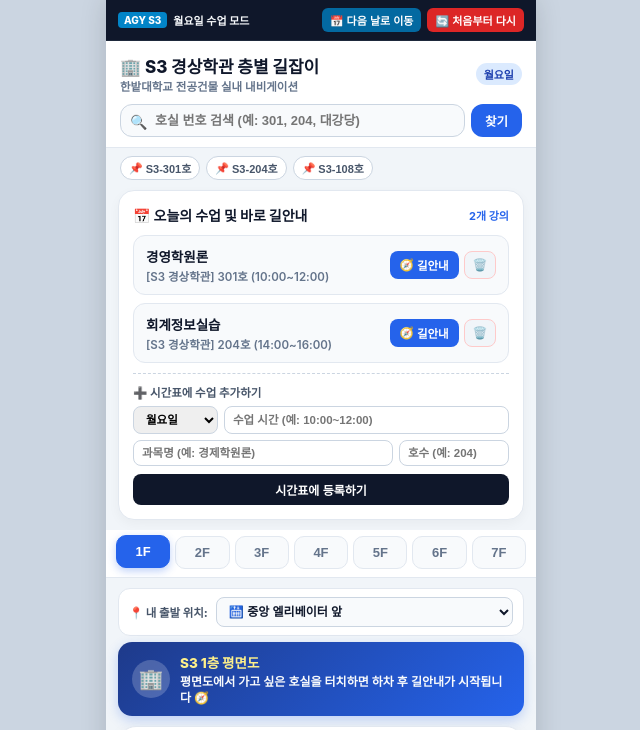
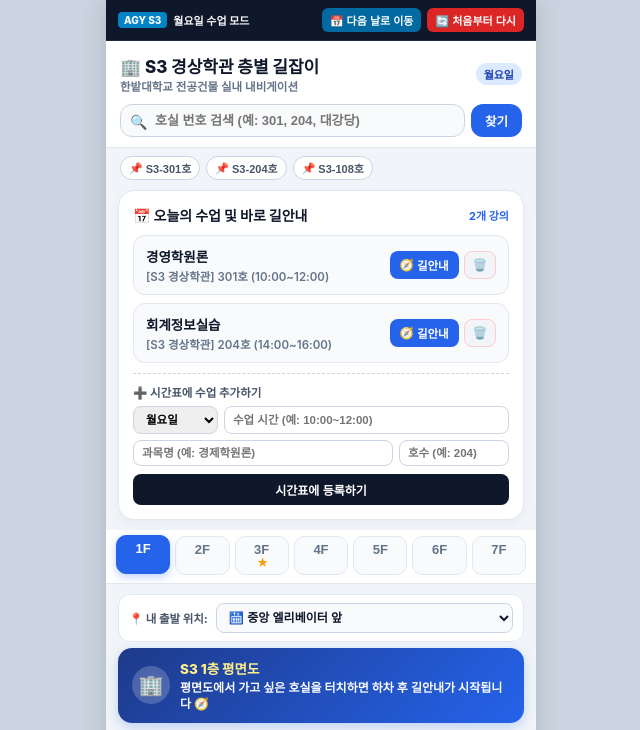
Before and after one commit to min-586/hanbat-s3-map, a plain HTML site: page index.html in a window 1280 px wide. Shown: the top 730 px of the page, without its empty margins (319-959 px from the left). Drawn offline with Linux system fonts and the light colour scheme.

Commit message:
층별 탭 내 즐겨찾기 별표 개수 표시 기능 추가

```diff
--- a/index.html
+++ b/index.html
@@ -234,16 +234,38 @@
     .floor-tab-btn {
       flex: 1;
       min-width: 44px;
-      padding: 8px 4px;
+      padding: 6px 2px 5px;
       text-align: center;
       background: #f8fafc;
       border: 1px solid #e2e8f0;
       border-radius: 10px;
+      cursor: pointer;
+      transition: all 0.15s ease;
+      display: flex;
+      flex-direction: column;
+      align-items: center;
+      justify-content: center;
+    }
+    .floor-tab-btn .floor-tab-num {
       font-size: 13px;
       font-weight: 800;
       color: #64748b;
-      cursor: pointer;
-      transition: all 0.15s ease;
+      line-height: 1.1;
+    }
+    .floor-tab-btn.active .floor-tab-num {
+      color: #ffffff;
+    }
+    .floor-tab-btn .floor-fav-stars {
+      font-size: 9.5px;
+      height: 12px;
+      line-height: 12px;
+      color: #f59e0b;
+      font-weight: 900;
+      letter-spacing: -1.5px;
+      display: inline-block;
+    }
+    .floor-tab-btn.active .floor-fav-stars {
+      color: #fef08a;
     }
     .floor-tab-btn.active {
       background: var(--primary);
@@ -718,13 +740,34 @@
 
     <!-- 4. 층수 퀵 셀렉터 (1F ~ 7F 탭) -->
     <div class="floor-tabs-wrapper">
-      <button class="floor-tab-btn" onclick="switchFloor(1)" id="tab-1F">1F</button>
-      <button class="floor-tab-btn" onclick="switchFloor(2)" id="tab-2F">2F</button>
-      <button class="floor-tab-btn active" onclick="switchFloor(3)" id="tab-3F">3F</button>
-      <button class="floor-tab-btn" onclick="switchFloor(4)" id="tab-4F">4F</button>
-      <button class="floor-tab-btn" onclick="switchFloor(5)" id="tab-5F">5F</button>
-      <button class="floor-tab-btn" onclick="switchFloor(6)" id="tab-6F">6F</button>
-      <button class="floor-tab-btn" onclick="switchFloor(7)" id="tab-7F">7F</button>
+      <button class="floor-tab-btn" onclick="switchFloor(1)" id="tab-1F">
+        <span class="floor-tab-num">1F</span>
+        <span class="floor-fav-stars" id="floor-fav-1F"></span>
+      </button>
+      <button class="floor-tab-btn" onclick="switchFloor(2)" id="tab-2F">
+        <span class="floor-tab-num">2F</span>
+        <span class="floor-fav-stars" id="floor-fav-2F"></span>
+      </button>
+      <button class="floor-tab-btn active" onclick="switchFloor(3)" id="tab-3F">
+        <span class="floor-tab-num">3F</span>
+        <span class="floor-fav-stars" id="floor-fav-3F"></span>
+      </button>
+      <button class="floor-tab-btn" onclick="switchFloor(4)" id="tab-4F">
+        <span class="floor-tab-num">4F</span>
+        <span class="floor-fav-stars" id="floor-fav-4F"></span>
+      </button>
+      <button class="floor-tab-btn" onclick="switchFloor(5)" id="tab-5F">
+        <span class="floor-tab-num">5F</span>
+        <span class="floor-fav-stars" id="floor-fav-5F"></span>
+      </button>
+      <button class="floor-tab-btn" onclick="switchFloor(6)" id="tab-6F">
+        <span class="floor-tab-num">6F</span>
+        <span class="floor-fav-stars" id="floor-fav-6F"></span>
+      </button>
+      <button class="floor-tab-btn" onclick="switchFloor(7)" id="tab-7F">
+        <span class="floor-tab-num">7F</span>
+        <span class="floor-fav-stars" id="floor-fav-7F"></span>
+      </button>
     </div>
 
     <!-- 5. 내 출발 위치 선택 -->
@@ -1238,7 +1281,7 @@
 
       renderFloorCanvas();
       updateDirectionGuide();
-      renderFloorCanvas();
+      updateFloorFavBadges();
       saveState();
     }
 
@@ -1261,7 +1304,7 @@
       state.startLoc = document.getElementById("start-loc-select").value;
       renderFloorCanvas();
       updateDirectionGuide();
-      renderFloorCanvas();
+      updateFloorFavBadges();
       saveState();
       showToast("📍 내 출발 위치가 변경되었습니다.");
     }
@@ -1316,7 +1359,30 @@
       }
       updateDirectionGuide();
       renderFloorCanvas();
+      updateFloorFavBadges();
       saveState();
+    }
+
+    /* 층별 탭 내 즐겨찾기 별표(★) 표시 갱신 */
+    function updateFloorFavBadges() {
+      for (let f = 1; f <= 7; f++) {
+        const badgeEl = document.getElementById(`floor-fav-${f}F`);
+        if (!badgeEl) continue;
+
+        const floorRooms = S3_FLOORS_DATA[f].rooms;
+        const count = state.favorites.filter(id => floorRooms.some(r => r.id === id)).length;
+
+        if (count === 0) {
+          badgeEl.innerHTML = "";
+          badgeEl.removeAttribute("title");
+        } else if (count <= 3) {
+          badgeEl.innerHTML = "★".repeat(count);
+          badgeEl.title = `${f}층 즐겨찾기 강의실 ${count}개`;
+        } else {
+          badgeEl.innerHTML = `★${count}`;
+          badgeEl.title = `${f}층 즐겨찾기 강의실 ${count}개`;
+        }
+      }
     }
 
     /* 최근 검색 칩 렌더링 */
@@ -1479,6 +1545,7 @@
         switchFloor(1);
         renderRecentChips();
         renderTodaySchedules();
+        updateFloorFavBadges();
         showToast("🔄 모든 데이터가 초기 상태로 리셋되었습니다.");
       }
     }
@@ -1499,6 +1566,7 @@
       switchFloor(state.currentFloor);
       renderRecentChips();
       renderTodaySchedules();
+      updateFloorFavBadges();
       document.getElementById("start-loc-select").value = state.startLoc;
     };
   </script>
```
Also changed, not shown: 1 other file.
